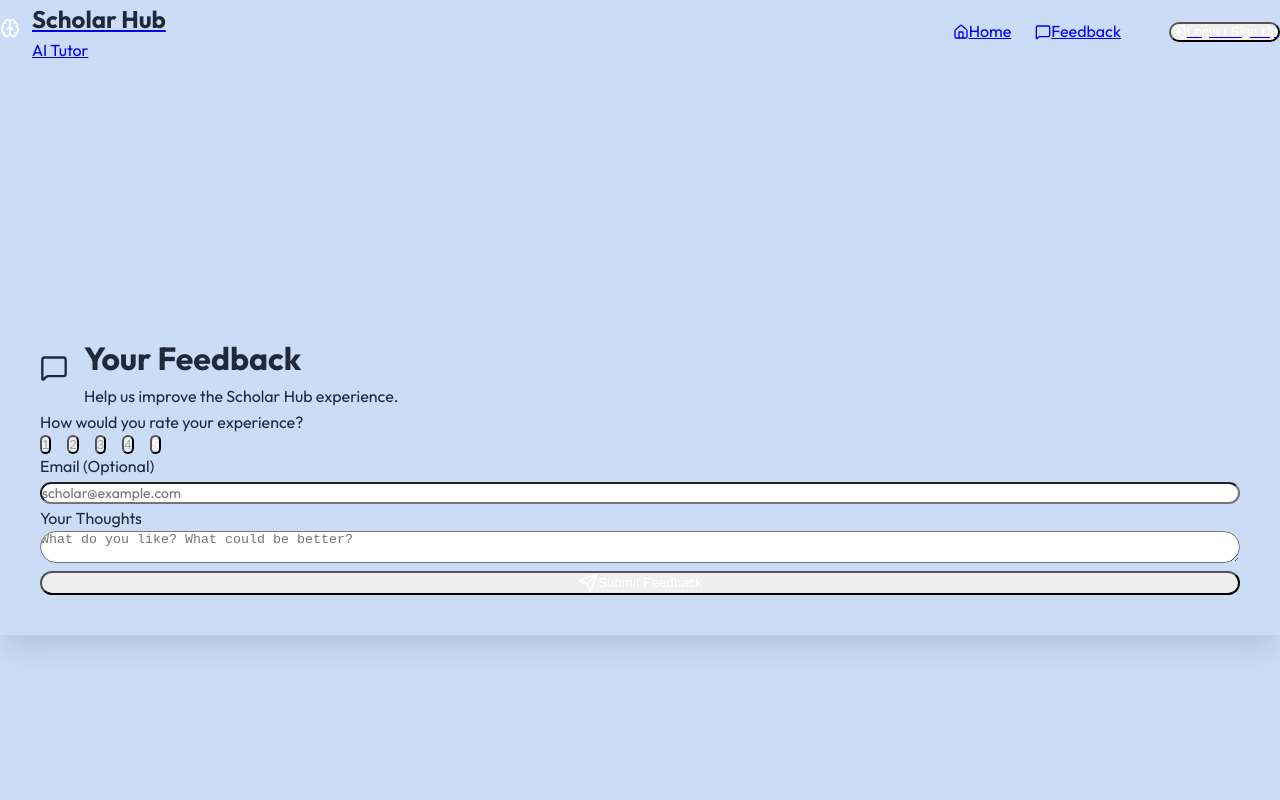
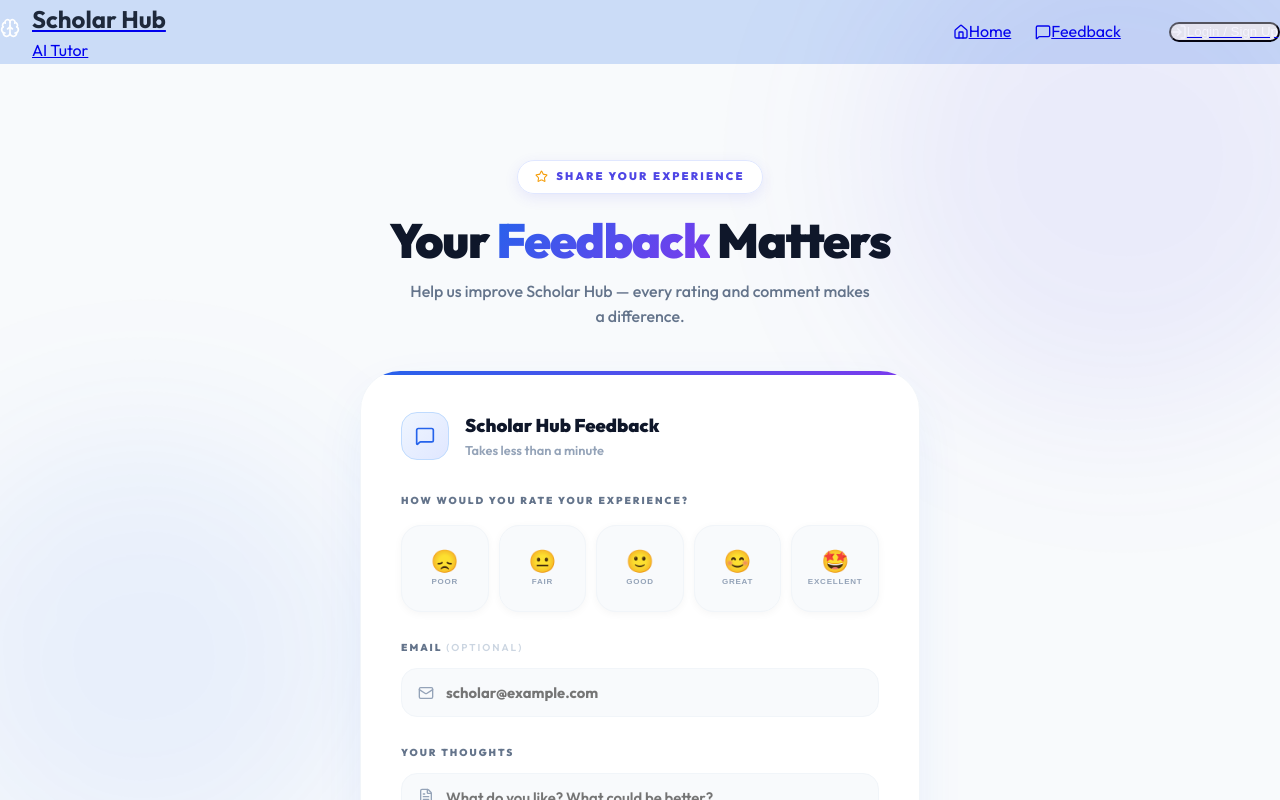
Before and after one commit to kaushal320/Explainable-Agent-Based-AI-for-Student-Academic-Guidance, a React app in the folder frontend/: page /feedback in a window 1280 px wide. Shown: the top 800 px of the page. Built offline with nearby package versions, Linux system fonts and the light colour scheme; the HTML template or start-up script is replaced by a standard one.

Commit message:
enhance feedback component with improved UI and error handling

```diff
--- a/frontend/src/components/Feedback.jsx
+++ b/frontend/src/components/Feedback.jsx
@@ -1,128 +1,185 @@
 import React, { useState } from 'react';
-import { motion } from 'framer-motion';
-import { MessageSquare, Send, CheckCircle, AlertCircle } from 'lucide-react';
+import { motion, AnimatePresence } from 'framer-motion';
+import { MessageSquare, Send, CheckCircle, AlertCircle, Star, Mail, FileText } from 'lucide-react';
 import axios from 'axios';
 
-const Feedback = () => {
-  const [formData, setFormData] = useState({ rating: 5, comment: '', user_email: '' });
-  const [status, setStatus] = useState('idle'); // idle, submitting, success, error
+const RATINGS = [
+  { val: 1, label: 'Poor',      emoji: '😞' },
+  { val: 2, label: 'Fair',      emoji: '😐' },
+  { val: 3, label: 'Good',      emoji: '🙂' },
+  { val: 4, label: 'Great',     emoji: '😊' },
+  { val: 5, label: 'Excellent', emoji: '🤩' },
+];
+
+export default function Feedback() {
+  const [form, setForm] = useState({ rating: 0, comment: '', user_email: '' });
+  const [status, setStatus] = useState('idle');
+
+  const set = (k, v) => setForm(p => ({ ...p, [k]: v }));
 
   const handleSubmit = async (e) => {
     e.preventDefault();
+    if (!form.rating) return;
     setStatus('submitting');
     try {
-      await axios.post('http://localhost:8000/api/feedback', formData);
+      await axios.post('http://localhost:8000/api/feedback', form);
       setStatus('success');
-      setFormData({ rating: 5, comment: '', user_email: '' });
-    } catch (error) {
-      console.error("Feedback error:", error);
+      setForm({ rating: 0, comment: '', user_email: '' });
+    } catch {
       setStatus('error');
     }
   };
 
   return (
-    <div className="min-h-screen bg-[#fafcff] pt-32 pb-20 flex items-center justify-center px-6">
-      <motion.div
-        initial={{ opacity: 0, y: 20 }}
-        animate={{ opacity: 1, y: 0 }}
-        className="w-full max-w-2xl bg-white p-10 md:p-14 rounded-[3rem] shadow-xl shadow-slate-200/50 border border-slate-100"
-      >
-        <div className="flex items-center gap-4 mb-8">
-          <div className="p-4 bg-indigo-50 rounded-2xl">
-             <MessageSquare className="text-indigo-600" size={28} />
+    <div style={{ minHeight:'100vh', paddingTop:'6rem', paddingBottom:'4rem', position:'relative', overflow:'hidden', background:'#f8fafc' }}>
+
+      {/* blobs */}
+      {[
+        { top:'-6rem',   right:'-6rem',  size:'32rem', c:'rgba(79,70,229,0.08)', d:200 },
+        { bottom:'-5rem',left:'-5rem',   size:'28rem', c:'rgba(37,99,235,0.07)', d:250 },
+      ].map((b,i)=>(
+        <motion.div key={i} animate={{ rotate:i%2===0?360:-360 }} transition={{ duration:b.d, repeat:Infinity, ease:'linear' }}
+          style={{ position:'fixed', top:b.top, right:b.right, bottom:b.bottom, left:b.left,
+            width:b.size, height:b.size, background:b.c, borderRadius:'9999px', filter:'blur(80px)', pointerEvents:'none', zIndex:0 }} />
+      ))}
+
+      <div style={{ position:'relative', zIndex:1, display:'flex', flexDirection:'column', alignItems:'center', padding:'0 1.25rem' }}>
+
+        {/* Page header */}
+        <motion.div initial={{ opacity:0, y:20 }} animate={{ opacity:1, y:0 }} transition={{ type:'spring', stiffness:85 }}
+          style={{ textAlign:'center', marginBottom:'2.5rem' }}>
+          <div style={{ display:'inline-flex', alignItems:'center', gap:'0.5rem', padding:'0.45rem 1.1rem', borderRadius:'9999px', background:'rgba(255,255,255,0.9)', border:'1px solid #e0e7ff', boxShadow:'0 4px 14px rgba(79,70,229,0.1)', marginBottom:'1.25rem' }}>
+            <Star size={13} style={{ color:'#f59e0b' }} />
+            <span style={{ fontSize:'11px', fontWeight:900, textTransform:'uppercase', letterSpacing:'0.2em', color:'#4f46e5' }}>Share Your Experience</span>
+          </div>
+          <h1 style={{ fontSize:'clamp(1.8rem,4vw,3rem)', fontWeight:950, color:'#0f172a', letterSpacing:'-0.025em', lineHeight:1.1, margin:'0 0 0.75rem' }}>
+            Your <span style={{ background:'linear-gradient(135deg,#2563eb,#7c3aed)', WebkitBackgroundClip:'text', WebkitTextFillColor:'transparent', backgroundClip:'text' }}>Feedback</span> Matters
+          </h1>
+          <p style={{ color:'#64748b', fontSize:'1rem', fontWeight:500, maxWidth:'44ch', margin:'0 auto' }}>
+            Help us improve Scholar Hub — every rating and comment makes a difference.
+          </p>
+        </motion.div>
+
+        {/* Card */}
+        <motion.div initial={{ opacity:0, y:28 }} animate={{ opacity:1, y:0 }} transition={{ type:'spring', stiffness:80, delay:0.1 }}
+          style={{ width:'100%', maxWidth:'560px', background:'#fff', borderRadius:'2.5rem', padding:'2.5rem', border:'1.5px solid #f1f5f9', boxShadow:'0 20px 60px -15px rgba(37,99,235,0.12)', position:'relative', overflow:'hidden' }}>
+
+          {/* top accent */}
+          <div style={{ position:'absolute', top:0, left:0, right:0, height:'4px', background:'linear-gradient(90deg,#2563eb,#7c3aed)' }} />
+
+          {/* card header */}
+          <div style={{ display:'flex', alignItems:'center', gap:'1rem', marginBottom:'2rem' }}>
+            <div style={{ width:'3rem', height:'3rem', borderRadius:'1rem', background:'linear-gradient(135deg,#eff6ff,#e0e7ff)', border:'1.5px solid #bfdbfe', display:'flex', alignItems:'center', justifyContent:'center', flexShrink:0 }}>
+              <MessageSquare size={20} style={{ color:'#2563eb' }} />
             </div>
             <div>
-            <h1 className="text-3xl font-black text-slate-800 tracking-tight">Your Feedback</h1>
-            <p className="text-slate-500 font-medium mt-1">Help us improve the Scholar Hub experience.</p>
+              <h2 style={{ fontSize:'1.15rem', fontWeight:900, color:'#0f172a', margin:0 }}>Scholar Hub Feedback</h2>
+              <p style={{ fontSize:'0.8rem', color:'#94a3b8', margin:0, fontWeight:600 }}>Takes less than a minute</p>
             </div>
           </div>
 
+          <AnimatePresence mode="wait">
             {status === 'success' ? (
-          <motion.div
-            initial={{ opacity: 0, scale: 0.9 }}
-            animate={{ opacity: 1, scale: 1 }}
-            className="p-8 bg-emerald-50 rounded-3xl border border-emerald-100 text-center"
-          >
-            <CheckCircle size={48} className="text-emerald-500 mx-auto mb-4" />
-            <h2 className="text-xl font-black text-slate-800 mb-2">Thank You!</h2>
-            <p className="text-emerald-700 font-medium">Your feedback has been successfully submitted and will help us improve.</p>
-            <button
-              onClick={() => setStatus('idle')}
-              className="mt-6 px-6 py-2.5 bg-white text-emerald-700 rounded-xl font-bold shadow-sm border border-emerald-200 hover:bg-emerald-50 transition-colors"
-            >
+              <motion.div key="success" initial={{ opacity:0, scale:0.85 }} animate={{ opacity:1, scale:1 }} exit={{ opacity:0 }} transition={{ type:'spring', stiffness:120 }}
+                style={{ background:'linear-gradient(135deg,#ecfdf5,#d1fae5)', borderRadius:'2rem', padding:'2.5rem', textAlign:'center', border:'1.5px solid #6ee7b7' }}>
+                <motion.div initial={{ scale:0 }} animate={{ scale:1 }} transition={{ type:'spring', delay:0.15 }}>
+                  <CheckCircle size={60} style={{ color:'#059669', margin:'0 auto 1.25rem' }} />
+                </motion.div>
+                <h3 style={{ fontSize:'1.4rem', fontWeight:950, color:'#0f172a', margin:'0 0 0.5rem' }}>Thank You!</h3>
+                <p style={{ color:'#065f46', fontWeight:600, fontSize:'0.95rem', margin:'0 0 1.75rem', lineHeight:1.6 }}>
+                  Your feedback was submitted successfully and will help us improve.
+                </p>
+                <motion.button whileHover={{ scale:1.04 }} whileTap={{ scale:0.97 }} onClick={() => setStatus('idle')}
+                  style={{ padding:'0.75rem 2rem', background:'#fff', color:'#059669', borderRadius:'9999px', fontWeight:900, border:'2px solid #a7f3d0', cursor:'pointer', fontSize:'0.9rem' }}>
                   Submit Another
-            </button>
+                </motion.button>
               </motion.div>
             ) : (
-          <form onSubmit={handleSubmit} className="space-y-8">
+              <motion.form key="form" onSubmit={handleSubmit} style={{ display:'flex', flexDirection:'column', gap:'1.75rem' }}>
+
+                {/* error */}
                 {status === 'error' && (
-              <div className="p-4 bg-red-50 text-red-600 rounded-xl flex items-center gap-3 font-medium text-sm">
-                <AlertCircle size={18} />
-                Failed to submit feedback. Please try again.
+                  <div style={{ display:'flex', alignItems:'center', gap:'0.75rem', padding:'0.875rem 1.25rem', background:'#fff1f2', border:'1.5px solid #fecdd3', borderRadius:'1rem' }}>
+                    <AlertCircle size={17} style={{ color:'#be123c', flexShrink:0 }} />
+                    <span style={{ fontSize:'0.875rem', color:'#be123c', fontWeight:700 }}>Failed to submit. Please try again.</span>
                   </div>
                 )}
 
+                {/* RATING */}
                 <div>
-              <label className="block text-sm font-bold text-slate-700 mb-3 uppercase tracking-wider">How would you rate your experience?</label>
-              <div className="flex gap-4">
-                {[1, 2, 3, 4, 5].map((num) => (
-                  <button
-                    key={num}
-                    type="button"
-                    onClick={() => setFormData(prev => ({ ...prev, rating: num }))}
-                    className={`w-12 h-12 rounded-2xl font-black text-lg flex items-center justify-center transition-all ${
-                      formData.rating === num
-                        ? 'bg-indigo-600 text-white shadow-lg shadow-indigo-200 scale-110'
-                        : 'bg-slate-50 text-slate-400 hover:bg-slate-100'
-                    }`}
-                  >
-                    {num}
-                  </button>
+                  <label style={{ display:'block', fontSize:'10px', fontWeight:900, textTransform:'uppercase', letterSpacing:'0.2em', color:'#64748b', marginBottom:'1rem' }}>
+                    How would you rate your experience?
+                  </label>
+                  <div style={{ display:'flex', gap:'0.625rem' }}>
+                    {RATINGS.map(({ val, label, emoji }) => (
+                      <motion.button key={val} type="button" whileHover={{ scale:1.1, y:-3 }} whileTap={{ scale:0.92 }}
+                        onClick={() => set('rating', val)}
+                        style={{ flex:1, aspectRatio:'1', borderRadius:'1.25rem', border:'none', cursor:'pointer',
+                          display:'flex', flexDirection:'column', alignItems:'center', justifyContent:'center', gap:'0.25rem',
+                          background: form.rating === val ? 'linear-gradient(135deg,#2563eb,#4f46e5)' : '#f8fafc',
+                          boxShadow: form.rating === val ? '0 10px 25px -5px rgba(37,99,235,0.4)' : '0 2px 8px rgba(2,6,23,0.04)',
+                          border: form.rating === val ? 'none' : '1.5px solid #f1f5f9',
+                          transform: form.rating === val ? 'scale(1.08)' : 'scale(1)',
+                          transition:'all 0.25s cubic-bezier(0.16,1,0.3,1)' }}>
+                        <span style={{ fontSize:'1.4rem', lineHeight:1 }}>{emoji}</span>
+                        <span style={{ fontSize:'8px', fontWeight:900, textTransform:'uppercase', letterSpacing:'0.1em', color: form.rating === val ? 'rgba(255,255,255,0.8)' : '#94a3b8' }}>{label}</span>
+                      </motion.button>
                     ))}
                   </div>
                 </div>
 
+                {/* EMAIL */}
                 <div>
-              <label className="block text-sm font-bold text-slate-700 mb-3 uppercase tracking-wider">Email (Optional)</label>
-              <input
-                type="email"
-                placeholder="scholar@example.com"
-                value={formData.user_email}
-                onChange={(e) => setFormData(prev => ({ ...prev, user_email: e.target.value }))}
-                className="w-full bg-slate-50 border border-slate-200 rounded-2xl px-5 py-4 focus:outline-none focus:ring-2 focus:ring-indigo-500/20 focus:border-indigo-500 font-medium text-slate-800 transition-all placeholder:text-slate-400"
-              />
+                  <label style={{ display:'block', fontSize:'10px', fontWeight:900, textTransform:'uppercase', letterSpacing:'0.2em', color:'#64748b', marginBottom:'0.75rem' }}>
+                    Email <span style={{ color:'#cbd5e1', fontWeight:600 }}>(optional)</span>
+                  </label>
+                  <div style={{ display:'flex', alignItems:'center', gap:'0.75rem', background:'#f8fafc', border:'1.5px solid #f1f5f9', borderRadius:'1rem', padding:'0 1rem', transition:'border-color 0.2s' }}
+                    onFocus={(e)=>e.currentTarget.style.borderColor='#bfdbfe'}
+                    onBlur={(e)=>e.currentTarget.style.borderColor='#f1f5f9'}>
+                    <Mail size={16} style={{ color:'#94a3b8', flexShrink:0 }} />
+                    <input type="email" placeholder="scholar@example.com" value={form.user_email}
+                      onChange={(e) => set('user_email', e.target.value)}
+                      style={{ flex:1, border:'none', outline:'none', background:'transparent', padding:'0.875rem 0', fontSize:'0.925rem', fontWeight:700, color:'#0f172a' }} />
+                  </div>
                 </div>
 
+                {/* COMMENT */}
                 <div>
-              <label className="block text-sm font-bold text-slate-700 mb-3 uppercase tracking-wider">Your Thoughts</label>
-              <textarea
-                required
-                placeholder="What do you like? What could be better?"
-                value={formData.comment}
-                onChange={(e) => setFormData(prev => ({ ...prev, comment: e.target.value }))}
-                className="w-full bg-slate-50 border border-slate-200 rounded-2xl px-5 py-4 focus:outline-none focus:ring-2 focus:ring-indigo-500/20 focus:border-indigo-500 font-medium text-slate-800 transition-all placeholder:text-slate-400 min-h-[150px] resize-none"
-              />
+                  <label style={{ display:'block', fontSize:'10px', fontWeight:900, textTransform:'uppercase', letterSpacing:'0.2em', color:'#64748b', marginBottom:'0.75rem' }}>
+                    Your Thoughts
+                  </label>
+                  <div style={{ display:'flex', gap:'0.75rem', alignItems:'flex-start', background:'#f8fafc', border:'1.5px solid #f1f5f9', borderRadius:'1rem', padding:'0.75rem 1rem' }}>
+                    <FileText size={16} style={{ color:'#94a3b8', flexShrink:0, marginTop:'0.125rem' }} />
+                    <textarea required placeholder="What do you like? What could be better?" value={form.comment}
+                      onChange={(e) => set('comment', e.target.value)}
+                      style={{ flex:1, border:'none', outline:'none', background:'transparent', minHeight:'120px', resize:'vertical', fontSize:'0.925rem', fontWeight:600, color:'#0f172a', lineHeight:1.65, fontFamily:'inherit' }} />
+                  </div>
                 </div>
 
-            <button
-              type="submit"
-              disabled={status === 'submitting'}
-              className="w-full py-4 bg-slate-900 text-white rounded-2xl font-bold text-lg hover:bg-indigo-600 hover:shadow-xl hover:shadow-indigo-200 transition-all flex items-center justify-center gap-2 disabled:opacity-50 disabled:cursor-not-allowed"
-            >
+                {/* SUBMIT */}
+                <motion.button type="submit" disabled={status==='submitting' || !form.rating}
+                  whileHover={ status==='submitting' ? {} : { scale:1.02, y:-2 } }
+                  whileTap={ status==='submitting' ? {} : { scale:0.98 } }
+                  style={{ display:'flex', alignItems:'center', justifyContent:'center', gap:'0.625rem',
+                    width:'100%', padding:'1rem', border:'none', cursor: form.rating ? 'pointer' : 'not-allowed',
+                    borderRadius:'1.25rem', fontWeight:900, fontSize:'1rem',
+                    background: form.rating ? 'linear-gradient(135deg,#1e3a8a,#2563eb)' : '#f1f5f9',
+                    color: form.rating ? '#fff' : '#94a3b8',
+                    boxShadow: form.rating ? '0 15px 35px -8px rgba(37,99,235,0.4)' : 'none',
+                    opacity: status==='submitting' ? 0.7 : 1,
+                    transition:'all 0.3s cubic-bezier(0.16,1,0.3,1)' }}>
                   {status === 'submitting' ? (
-                <div className="w-6 h-6 border-2 border-white/30 border-t-white rounded-full animate-spin"></div>
+                    <div style={{ width:'1.25rem', height:'1.25rem', border:'2px solid rgba(255,255,255,0.4)', borderTopColor:'#fff', borderRadius:'9999px', animation:'spin 0.8s linear infinite' }} />
                   ) : (
-                <>
-                  <Send size={20} />
-                  Submit Feedback
-                </>
+                    <><Send size={18} /> Submit Feedback</>
                   )}
-            </button>
-          </form>
+                </motion.button>
+
+              </motion.form>
             )}
+          </AnimatePresence>
         </motion.div>
       </div>
+    </div>
   );
-};
-
-export default Feedback;
+}
```
Lines whose indentation alone changed are shown as unchanged.
